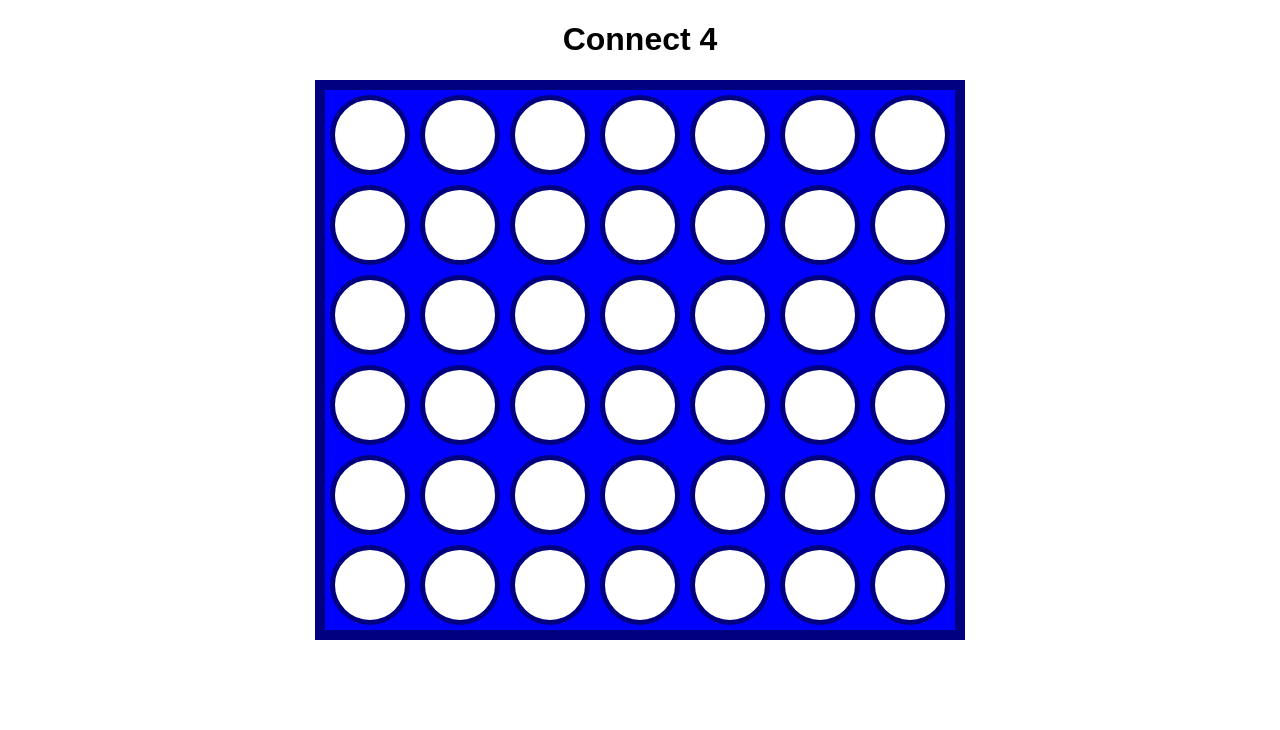
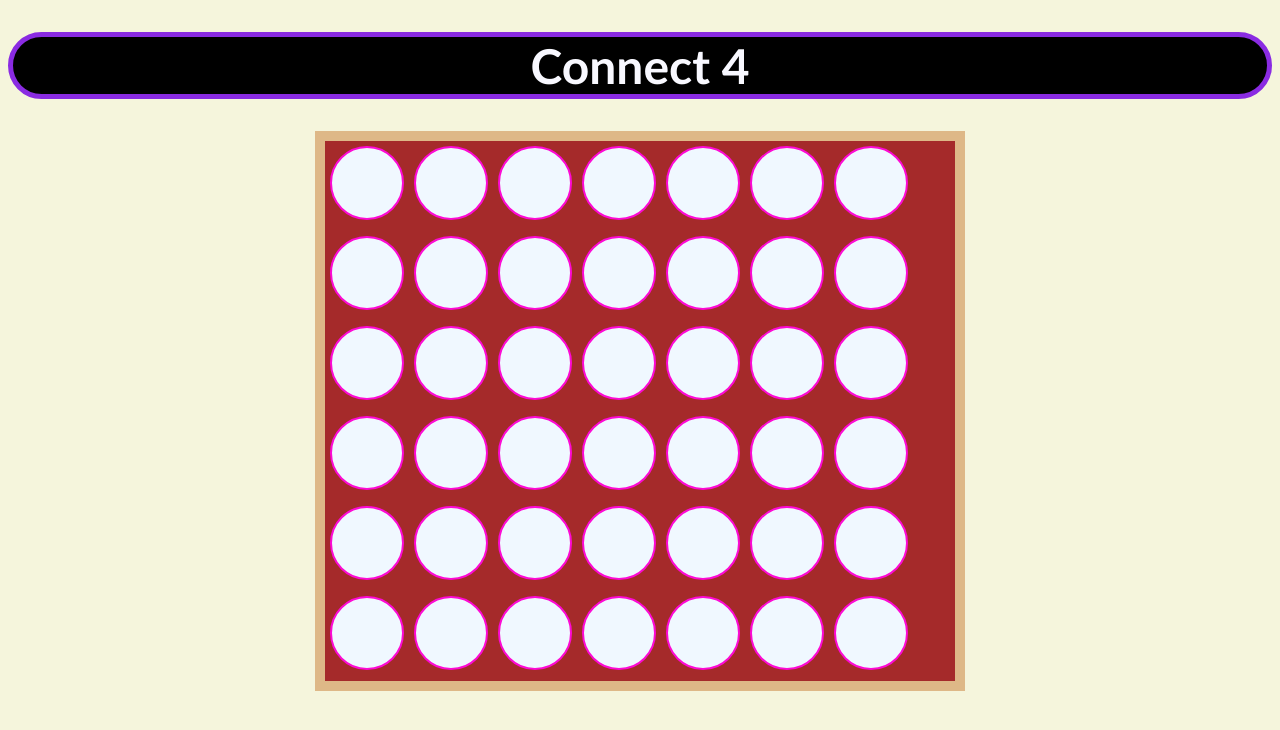
Before and after one commit to Koushikroyal2005/connect-4-game, a plain HTML site: page index.html in a window 1280 px wide. Drawn offline with Linux system fonts and the light colour scheme.

Commit message:
Update connect4.css

```diff
--- a/connect4.css
+++ b/connect4.css
@@ -1,17 +1,25 @@
 body {
-    font-family: Arial, Helvetica, sans-serif;
+    font-family: 'Trebuchet MS', 'Lucida Sans Unicode', 'Lucida Grande', 'Lucida Sans', Arial, sans-serif;
     text-align: center;
+    background-color: beige;
 }
 
 #board {
     height: 540px;
     width: 630px;
-    background-color: blue;
-    border: 10px solid navy;
+    background-color: brown;
+    border: 10px solid burlywood;
 
     margin: 0 auto;
     display: flex;
     flex-wrap: wrap;
+}
+h1{
+    color: ghostwhite;
+    background-color: black;
+    font-size: 3rem;
+    border: 5px solid blueviolet;
+    border-radius: 100px;
 }
 
 .tile {
@@ -20,15 +28,15 @@ body {
     margin: 5px;
 
     /* Circle */
-    background-color: white;
+    background-color: aliceblue;
     border-radius: 50%;
-    border: 5px solid navy;
+    border: 2px solid rgb(253, 10, 212);
 }
 
 .red-piece {
-    background-color: red;
+    background-color: rgb(6, 255, 80);
 }
 
 .yellow-piece {
-    background-color: yellow;
+    background-color: rgb(7, 210, 255);
 }
```
